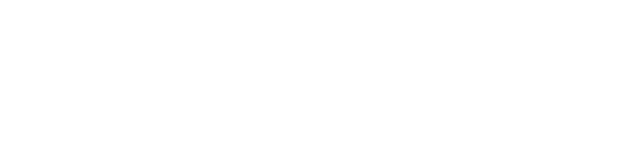
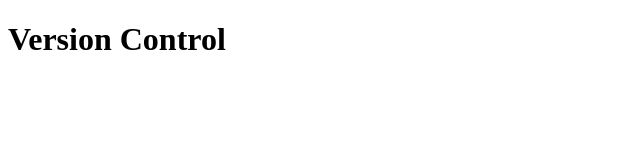
Before and after one commit to YodanyCuadros/version-control-simulation-YodanyCuadros, a plain HTML site: page index.html in a window 1280 px wide. Shown: the whole page, without its empty margins (0-640 px from the left). Drawn offline with Linux system fonts and the light colour scheme.

Commit message:
Added header

```diff
--- a/index.html
+++ b/index.html
@@ -7,5 +7,6 @@
 </head>
 <body>
 
+  <h1>Version Control</h1>
 </body>
 </html>
```
